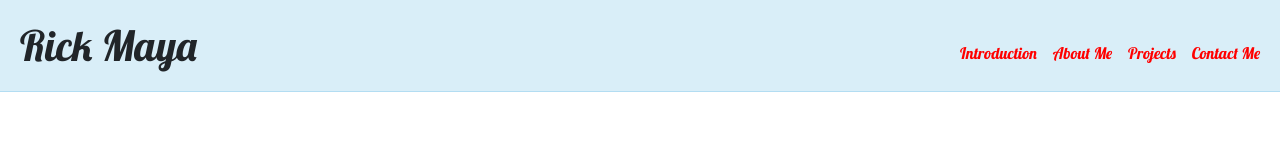
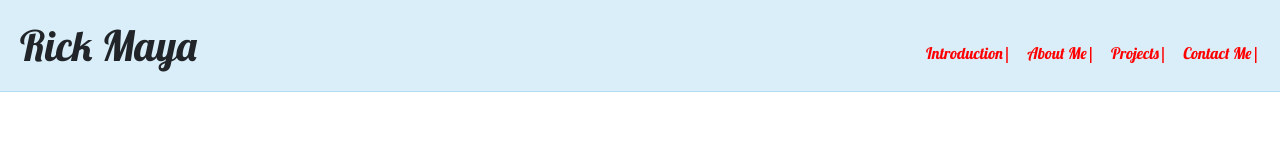
Before and after one commit to rickstylz01/contact-portfolio, a plain HTML site: page index.html in a window 1280 px wide. Shown: the top 160 px of the page. Drawn offline with nearby package versions, Linux system fonts and the light colour scheme.

Commit message:
modify: add | styling to navbar list items

```diff
--- a/index.html
+++ b/index.html
@@ -25,16 +25,16 @@
         <div class="collapse navbar-collapse" id="navbarSupportedContent">
           <ul class="navbar-nav me-auto mb-2 mb-lg-0">
             <li class="nav-item">
-              <a class="nav-link active" aria-current="page" href="#intro">Introduction</a>
+              <a class="nav-link active" aria-current="page" href="#intro">Introduction|</a>
             </li>
             <li class="nav-item">
-              <a class="nav-link" href="#about-me">About Me</a>
+              <a class="nav-link" href="#about-me">About Me|</a>
             </li>
             <li class="nav-item">
-              <a class="nav-link" href="#projects">Projects</a>
+              <a class="nav-link" href="#projects">Projects|</a>
             </li>
             <li class="nav-item">
-              <a class="nav-link" href="#contact">Contact Me</a>
+              <a class="nav-link" href="#contact">Contact Me|</a>
             </li>
           </ul>
         </div>
```
